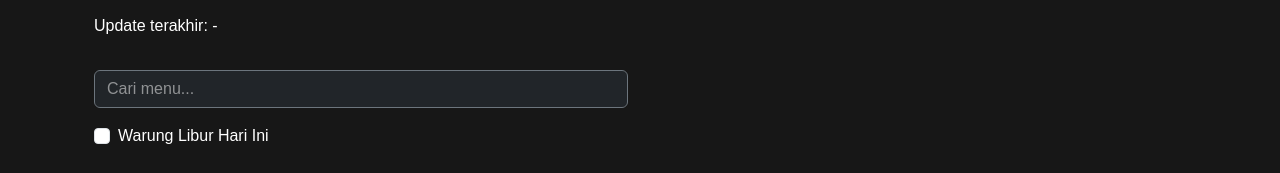
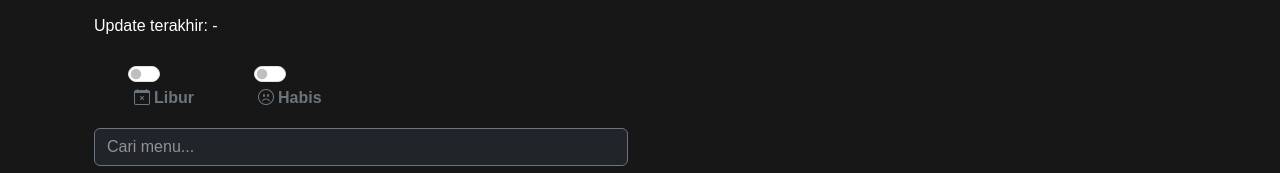
Before and after one commit to aljibrien/WarungRara, a Next.js app: page /admin/dashboard in a window 1280 px wide. Shown: the part 150-323 px from the top of the page. Built offline with nearby package versions, Linux system fonts and the light colour scheme; no server answers; the database is empty.

Commit message:
Menambahkan Checkbox Menu Habis dan updated info di user page

```diff
--- a/app/admin/dashboard/page.js
+++ b/app/admin/dashboard/page.js
@@ -2,7 +2,6 @@
 
 import { useEffect, useState } from 'react';
 import { useRouter } from 'next/navigation';
-import AdminNavbar from '../../../components/adminNavbar';
 import Image from 'next/image';
 
 export default function AdminDashboard() {
@@ -18,6 +17,7 @@ export default function AdminDashboard() {
   const router = useRouter();
   const [isSaving, setIsSaving] = useState(false);
   const [libur, setLibur] = useState(false);
+  const [habisSemua, setHabisSemua] = useState(false);
   const [originalMenus, setOriginalMenus] = useState([]);
 
   const formatWaktu = (waktuString) =>
@@ -50,6 +50,7 @@ export default function AdminDashboard() {
         setOriginalMenus(data.items ?? []);
         setUpdatedAt(data.updatedAt ?? null);
         setLibur(data.libur);
+        setHabisSemua(data.habisSemua ?? false);
       } catch (err) {
         console.error("❌ Gagal fetch menu:", err);
       } finally {
@@ -83,15 +84,17 @@ export default function AdminDashboard() {
     });
 
     let liburBerubah = false;
+    let habisBerubah = false;
     try {
       const latest = await fetch('/api/menu').then(res => res.json());
       liburBerubah = latest.libur !== libur;
+      habisBerubah = latest.habisSemua !== habisSemua;
     } catch (err) {
       console.error("Gagal cek status libur terbaru:", err);
     }
 
     // ✅ Jika tidak ada yang berubah
-    if (menuBerubah.length === 0 && !liburBerubah) {
+    if (menuBerubah.length === 0 && !liburBerubah && !habisBerubah) {
       setShowModal({
         show: true,
         message: "Tidak ada perubahan yang disimpan.",
@@ -109,7 +112,7 @@ export default function AdminDashboard() {
     const res = await fetch('/api/menu', {
       method: 'PUT',
       headers: { 'Content-Type': 'application/json' },
-      body: JSON.stringify({ items: menuBerubah, libur }),
+      body: JSON.stringify({ items: menuBerubah, libur, habisSemua }),
     });
 
     const result = await res.json();
@@ -157,6 +160,54 @@ export default function AdminDashboard() {
         <h3>Dashboard Admin</h3>
         <p>Update terakhir: {formatWaktu(updatedAt)}</p>
 
+        <div className="row mt-4">
+          <div className="col-auto text-center">
+            <div className="form-check form-switch d-flex flex-column align-items-center">
+              <input
+                className={`form-check-input mb-1 ${libur ? 'switch-danger' : ''}`}
+                type="checkbox"
+                role="switch"
+                id="liburSwitch"
+                checked={libur}
+                onChange={(e) => {
+                  const checked = e.target.checked;
+                  setLibur(checked);
+                  if (checked) setHabisSemua(false); // auto-uncheck habis
+                }}
+              />
+              <label
+                className={`form-check-label fw-semibold ${libur ? 'text-danger' : 'text-secondary'}`}
+                htmlFor="liburSwitch"
+              >
+                <i className="bi bi-calendar-x me-1"></i>Libur
+              </label>
+            </div>
+          </div>
+
+          <div className="col-auto text-center">
+            <div className="form-check form-switch d-flex flex-column align-items-center">
+              <input
+                className="form-check-input mb-1"
+                type="checkbox"
+                role="switch"
+                id="habisSwitch"
+                checked={habisSemua}
+                onChange={(e) => {
+                  const checked = e.target.checked;
+                  setHabisSemua(checked);
+                  if (checked) setLibur(false); // auto-uncheck libur
+                }}
+              />
+              <label
+                className={`form-check-label fw-semibold ${habisSemua ? 'text-info' : 'text-secondary'}`}
+                htmlFor="habisSwitch"
+              >
+                <i className="bi bi-emoji-frown me-1"></i>Habis
+              </label>
+            </div>
+          </div>
+        </div>
+
         <div className="row">
           <div className="col-md-6">
             <input
@@ -167,19 +218,6 @@ export default function AdminDashboard() {
               onChange={(e) => setSearchTerm(e.target.value)}
             />
           </div>
-        </div>
-
-        <div className="form-check mt-3">
-          <input
-            className="form-check-input"
-            type="checkbox"
-            id="liburCheckbox"
-            checked={libur}
-            onChange={(e) => setLibur(e.target.checked)}
-          />
-          <label className="form-check-label" htmlFor="liburCheckbox">
-            Warung Libur Hari Ini
-          </label>
         </div>
 
         <div className="scroll-x">
--- a/app/api/menu/route.js
+++ b/app/api/menu/route.js
@@ -3,7 +3,7 @@ import { supabase } from '@/lib/supabase';
 
 export async function GET() {
   const { data, error } = await supabase
-    .from('menu') // pastikan ini nama tabel benar persis
+    .from('menu')
     .select('*');
 
   if (error) {
@@ -12,7 +12,7 @@ export async function GET() {
 
   const { data: pengaturan, error: err2 } = await supabase
     .from('pengaturan')
-    .select('updated_at, libur')
+    .select('updated_at, libur, habisSemua') // tambahkan habisSemua
     .eq('id', 1)
     .single();
 
@@ -24,26 +24,21 @@ export async function GET() {
     items: data ?? [],
     updatedAt: pengaturan?.updated_at ?? null,
     libur: pengaturan?.libur ?? false,
+    habisSemua: pengaturan?.habisSemua ?? false, // kirim ke frontend
   });
-
 }
 
-
 export async function PUT(request) {
-  const { items, libur } = await request.json();
+  const { items, libur, habisSemua } = await request.json(); // terima habisSemua dari admin
 
   const results = [];
 
   for (const item of items) {
-    console.log(`📝 Update item id=${item.id}, tampil=${item.tampil}`);
-
     const { data, error } = await supabase
       .from('menu')
       .update({ tampil: item.tampil })
       .eq('id', item.id)
       .select();
-
-    console.log("📤 Response update:", { data, error });
 
     results.push({ id: item.id, data, error });
   }
@@ -51,7 +46,6 @@ export async function PUT(request) {
   const hasError = results.some(r => r.error);
 
   if (hasError) {
-    console.error("❌ Ada error saat update:", results);
     return Response.json({ error: 'Gagal memperbarui data' }, { status: 500 });
   }
 
@@ -59,7 +53,8 @@ export async function PUT(request) {
     .from('pengaturan')
     .update({
       updated_at: new Date().toISOString(),
-      libur: libur,
+      libur,
+      habisSemua,
     })
     .eq('id', 1);
 
--- a/app/globals.css
+++ b/app/globals.css
@@ -35,12 +35,6 @@ a {
   color: inherit;
   text-decoration: none;
 }
-/*
-.hover-effect:hover {
-  background-color: #a5a9ad !important;
-  color: #000;
-  text-decoration: none;
-} */
 
 .dropdown-menu {
   z-index: 1050; /* pastikan di atas navbar */
@@ -84,6 +78,14 @@ a {
   padding: 10px 0px;
   background-color: rgb(187, 37, 0);
 }
+
+/* Warna merah untuk switch aktif */
+.form-check-input.switch-danger:checked {
+  background-color: #dc3545 !important;
+  border-color: #dc3545 !important;
+  box-shadow: 0 0 0 0.25rem rgba(220, 53, 69, 0.25) !important;
+}
+
 @media (prefers-color-scheme: dark) {
   html {
     color-scheme: dark;
```
Also changed, not shown: app/(user)/page.js (+11 -5 lines).
